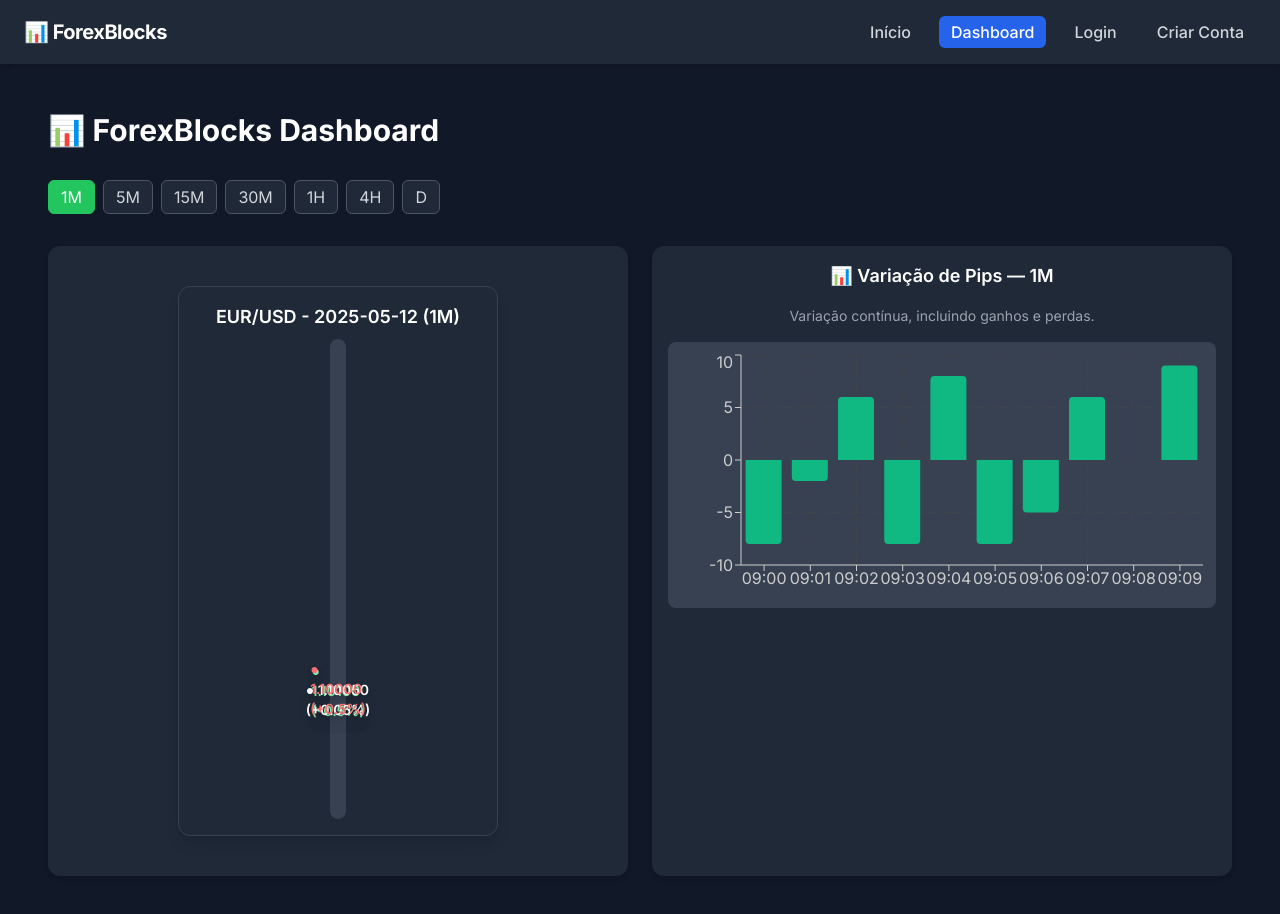
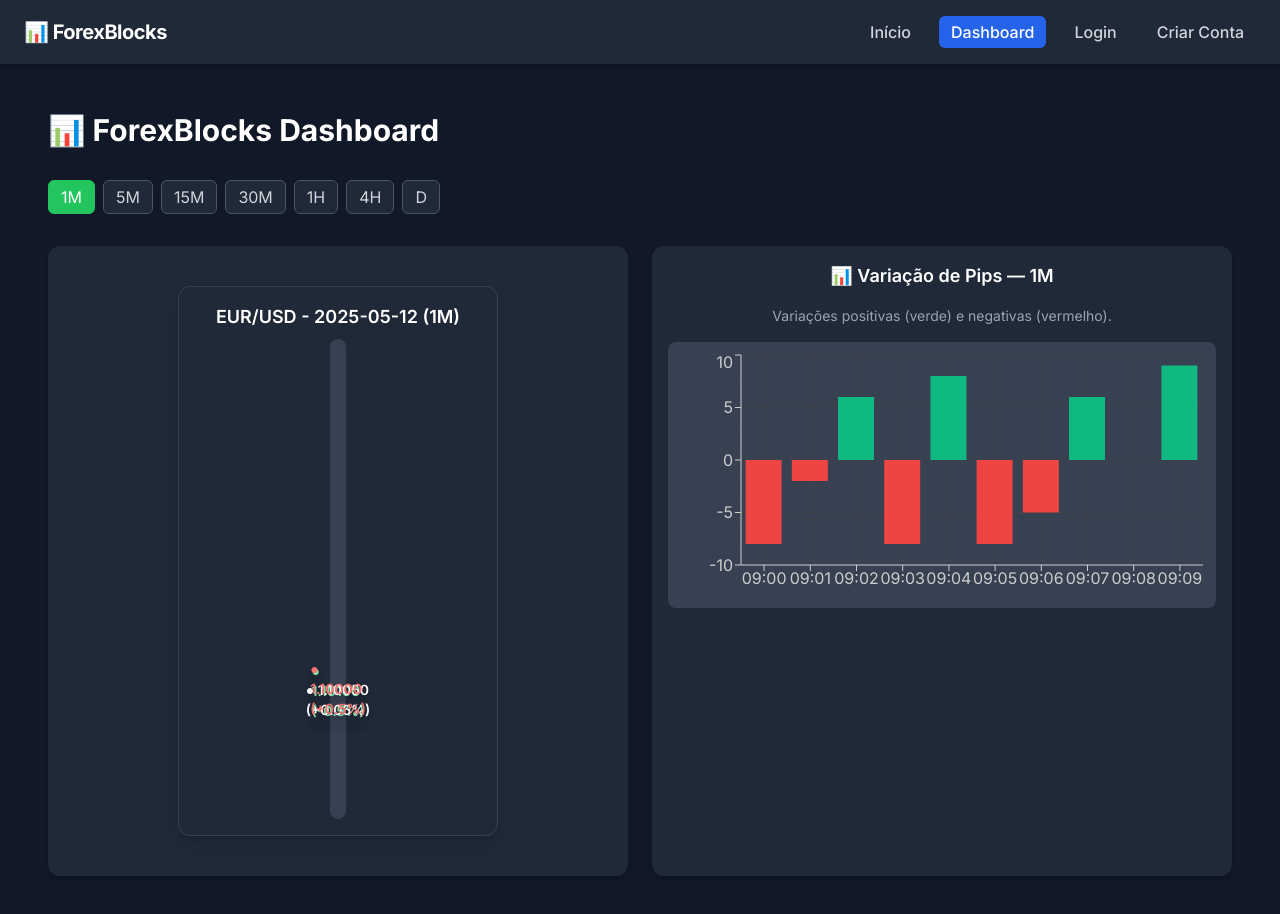
Before and after one commit to TulioBuarque/meusite-nextjs, a Next.js app: page /dashboard in a window 1280 px wide. Shown: the top 914 px of the page. Built offline with nearby package versions, Linux system fonts and the light colour scheme.

Commit message:
Update PipVariationTimeBlocks.tsx

```diff
--- a/src/components/kpis/PipVariationTimeBlocks.tsx
+++ b/src/components/kpis/PipVariationTimeBlocks.tsx
@@ -1,7 +1,7 @@
 'use client'
 
 import { useTimeframeStore } from '@/store/useTimeframeStore'
-import { BarChart, Bar, XAxis, YAxis, CartesianGrid, Tooltip, ResponsiveContainer } from 'recharts'
+import { BarChart, Bar, XAxis, YAxis, CartesianGrid, Tooltip, ResponsiveContainer, Cell } from 'recharts'
 
 const generateTimeLabels = (startHour: number, intervalMinutes: number, count: number) => {
   const times = []
@@ -17,7 +17,7 @@ const generateTimeLabels = (startHour: number, intervalMinutes: number, count: n
 const generateMockData = (startHour: number, intervalMinutes: number) =>
   generateTimeLabels(startHour, intervalMinutes, 10).map(time => ({
     time,
-    pips: Math.floor(Math.random() * 20 - 10), // Gera entre -10 e +10
+    pips: Math.floor(Math.random() * 20 - 10), // Valores de -10 a +10
   }))
 
 const mockContinuousData = {
@@ -37,7 +37,7 @@ export function PipVariationTimeBlocks() {
   return (
     <div className="space-y-4">
       <h3 className="text-lg font-semibold text-center">📊 Variação de Pips — {timeframe}</h3>
-      <p className="text-center text-sm text-gray-400">Variação contínua, incluindo ganhos e perdas.</p>
+      <p className="text-center text-sm text-gray-400">Variações positivas (verde) e negativas (vermelho).</p>
       <div className="bg-gray-700 rounded-lg p-2">
         <ResponsiveContainer width="100%" height={250}>
           <BarChart data={data}>
@@ -49,7 +49,11 @@ export function PipVariationTimeBlocks() {
               labelStyle={{ color: '#fff' }}
               formatter={(value: number) => [`${value} pips`, 'Variação']}
             />
-            <Bar dataKey="pips" fill="#10b981" radius={[4, 4, 0, 0]} />
+            <Bar dataKey="pips">
+              {data.map((entry, index) => (
+                <Cell key={`cell-${index}`} fill={entry.pips >= 0 ? '#10b981' : '#ef4444'} />
+              ))}
+            </Bar>
           </BarChart>
         </ResponsiveContainer>
       </div>
```
